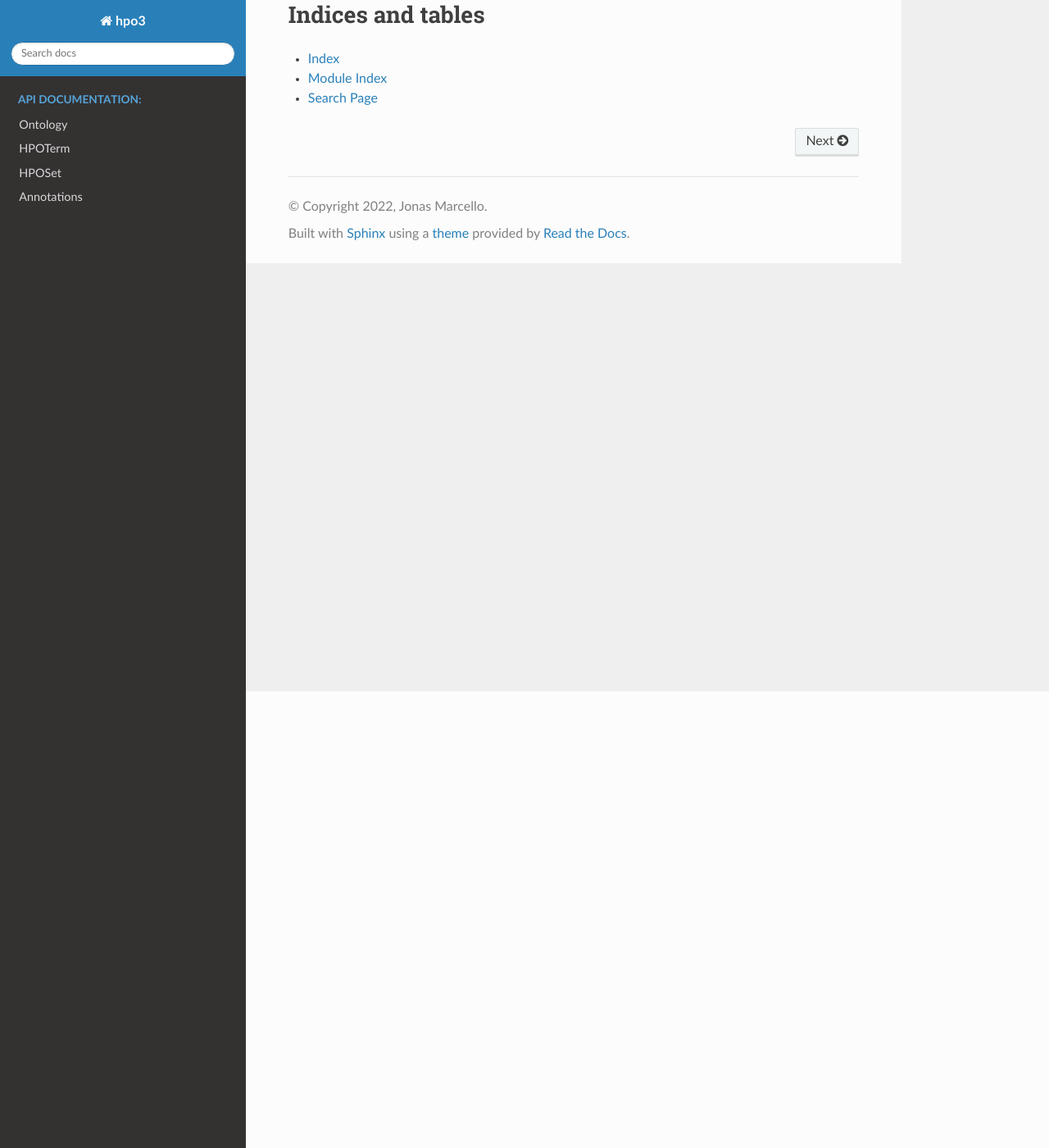
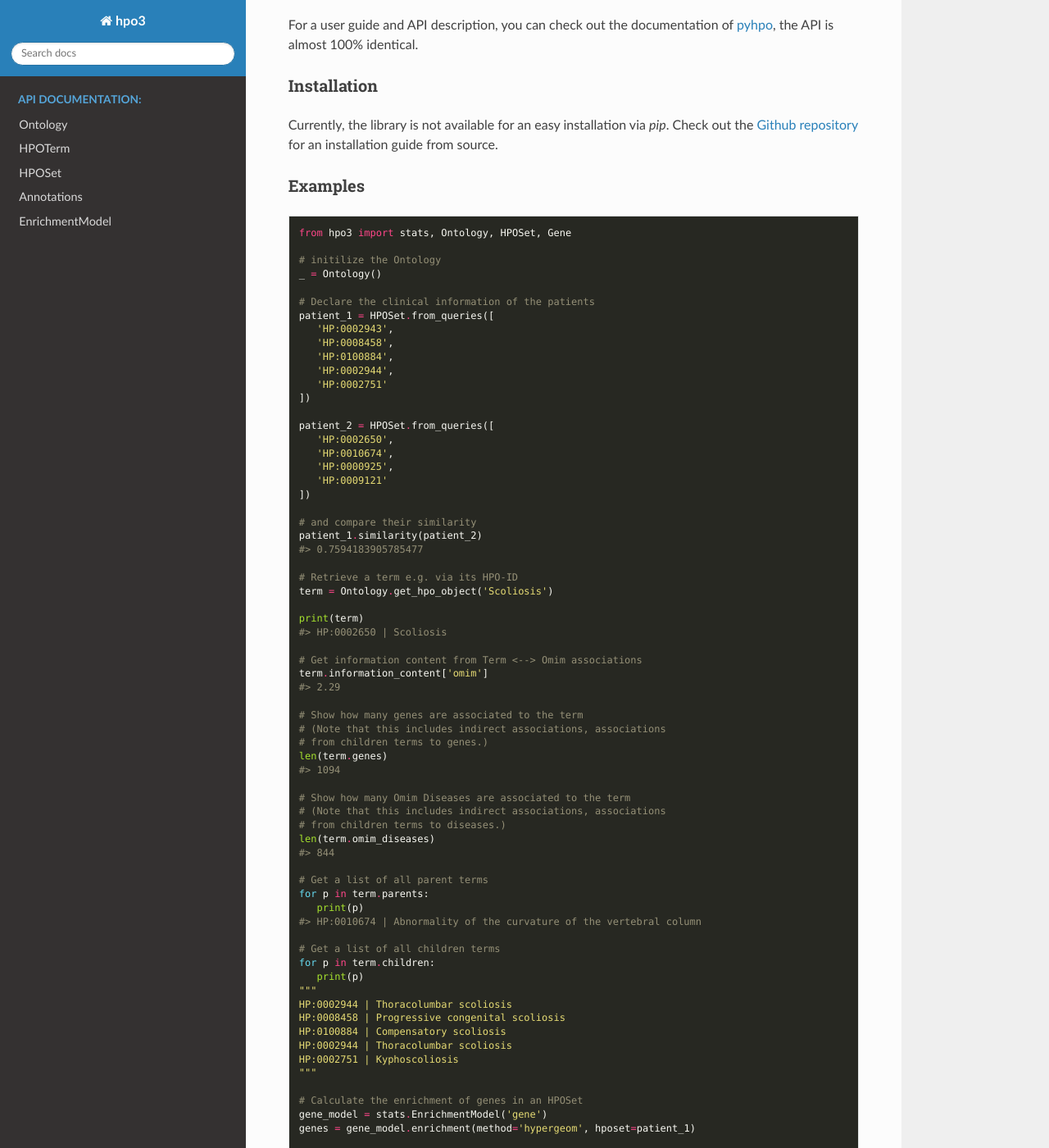
Before and after one commit to anergictcell/hpo3, a Sphinx documentation site: the page built from docs/index.rst, in a window 1280 px wide and 1400 px high, scrolled down 557 px. Shown: the whole window at 82% size. Built offline with Sphinx 7.4.7 and the Read the Docs theme 2.0.0, drawn with Linux system fonts in a browser that asks for light colours; some of the changed text lies outside the part shown.

Commit message:
Update docs and to hpo v0.7.1

```diff
--- a/Cargo.toml
+++ b/Cargo.toml
@@ -10,6 +10,6 @@ crate-type = ["cdylib"]
 
 [dependencies]
 pyo3 = { version = "0.18.0", features = ["extension-module"] }
-hpo = "0.4.0"
+hpo = "0.7.1"
 rayon = "1.6.1"
 once_cell = "1.17"
--- /dev/null
+++ b/docs/enrichment.rst
@@ -0,0 +1,6 @@
+EnrichmentModel
+===============
+
+.. autoclass:: hpo3.stats.EnrichmentModel
+   :members:
+   :inherited-members:
--- a/docs/index.rst
+++ b/docs/index.rst
@@ -16,14 +16,194 @@ Welcome to hpo3's documentation!
    hpoterm
    hposet
    annotations
+   enrichment
 
 HPO3
 ----
 
-:math:`HPO_3`. is a Python module
+:math:`HPO_3`. is a Python module to work with the Human Phenotype Ontology (HPO). It can calculate similarities between individual terms or between sets of terms. It can also calculate the enrichment of gene or disease associations to a set of HPO terms.
 
-.. automodule:: hpo3
-   :members:
+This library aims to be a drop-in replacement for `pyhpo <https://pypi.org/project/pyhpo/>`_, but is written in Rust and thus much much faster. Batchwise operations can also utilize multithreading, increasing the performance even more.
+
+For a user guide and API description, you can check out the documentation of `pyhpo <https://pypi.org/project/pyhpo/>`_, the API is almost 100% identical.
+
+Installation
+~~~~~~~~~~~~
+Currently, the library is not available for an easy installation via `pip`. Check out the `Github repository <https://github.com/anergictcell/hpo3>`_ for an installation guide from source.
+
+
+Examples
+~~~~~~~~
+
+.. code-block:: python
+
+   from hpo3 import stats, Ontology, HPOSet, Gene
+
+   # initilize the Ontology
+   _ = Ontology()
+
+   # Declare the clinical information of the patients
+   patient_1 = HPOSet.from_queries([
+      'HP:0002943',
+      'HP:0008458',
+      'HP:0100884',
+      'HP:0002944',
+      'HP:0002751'
+   ])
+
+   patient_2 = HPOSet.from_queries([
+      'HP:0002650',
+      'HP:0010674',
+      'HP:0000925',
+      'HP:0009121'
+   ])
+
+   # and compare their similarity
+   patient_1.similarity(patient_2)
+   #> 0.7594183905785477
+
+   # Retrieve a term e.g. via its HPO-ID
+   term = Ontology.get_hpo_object('Scoliosis')
+
+   print(term)
+   #> HP:0002650 | Scoliosis
+
+   # Get information content from Term <--> Omim associations
+   term.information_content['omim']
+   #> 2.29
+
+   # Show how many genes are associated to the term
+   # (Note that this includes indirect associations, associations
+   # from children terms to genes.)
+   len(term.genes)
+   #> 1094
+
+   # Show how many Omim Diseases are associated to the term
+   # (Note that this includes indirect associations, associations
+   # from children terms to diseases.)
+   len(term.omim_diseases)
+   #> 844
+
+   # Get a list of all parent terms
+   for p in term.parents:
+      print(p)
+   #> HP:0010674 | Abnormality of the curvature of the vertebral column
+
+   # Get a list of all children terms
+   for p in term.children:
+      print(p)
+   """
+   HP:0002944 | Thoracolumbar scoliosis
+   HP:0008458 | Progressive congenital scoliosis
+   HP:0100884 | Compensatory scoliosis
+   HP:0002944 | Thoracolumbar scoliosis
+   HP:0002751 | Kyphoscoliosis
+   """
+
+   # Calculate the enrichment of genes in an HPOSet
+   gene_model = stats.EnrichmentModel('gene')
+   genes = gene_model.enrichment(method='hypergeom', hposet=patient_1)
+
+   print(genes[0])
+   # >> {'enrichment': 5.729299915113426e-05, 'fold': 33.12427184466019, 'count': 3, 'item': 5351}
+
+   # get the `Gene` object from the `item` id field
+   gene = Gene.get(genes[0]["item"])
+   gene.name
+   # >> 'PLOD1'
+
+
+`HPO3` shines even more when it comes to batchwise operations:
+
+
+**Calculate the pairwise similarity of the HPOSets from all genes**
+
+.. code-block:: python
+
+   import itertools
+   from hpo3 import Ontology, HPOSet, helper
+
+   Ontology()
+
+   gene_sets = [g.hpo_set() for g in Ontology.genes]
+   gene_set_combinations = [
+      (a[0], a[1]) for a in itertools.combinations(gene_sets, 2)
+   ]
+
+   similarities = helper.set_batch_similarity(
+      gene_set_combinations[0:1000],  # only calculating for for 1000 comparisons to save time
+      kind="omim",
+      method="graphic",
+      combine="funSimAvg"
+   )
+
+
+**Calculate the similarity of of a patient's HPO term to all diseases**
+
+.. code-block:: python
+
+   import itertools
+   from hpo3 import Ontology, HPOSet, helper
+
+   Ontology()
+
+   patient_1 = HPOSet.from_queries([
+      'HP:0002943',
+      'HP:0008458',
+      'HP:0100884',
+      'HP:0002944',
+      'HP:0002751'
+   ])
+
+   # casting the gene set to a list to main order for later lookups
+   genes = list(Ontology.genes)
+   comparisons = [(patient_1, g.hpo_set()) for g in genes]
+
+   similarities = helper.set_batch_similarity(
+      comparisons,
+      kind="omim",
+      method="graphic",
+      combine="funSimAvg"
+   )
+
+   # Get most similar gene
+   top_score = max(similarities)
+   genes[similarities.index(top_score)]
+   # >> <Gene (POP1)>
+
+
+**Calculate the disease enrichment for every gene's HPOSet**
+
+.. code-block:: python
+
+   import itertools
+   from hpo3 import Ontology, HPOSet, helper
+
+   Ontology()
+
+   # casting the gene set to a list to main order for later lookups
+   genes = list(Ontology.genes)
+   gene_sets = [g.hpo_set() for g in genes]
+
+   enrichments = helper.batch_disease_enrichment(gene_sets)
+   print(f"The most enriched disease for {genes[0]} is {enrichments[0][0]}")
+
+
+**Or vice versa (genes enriched for every disease)**
+
+.. code-block:: python
+
+   import itertools
+   from hpo3 import Ontology, HPOSet, helper
+
+   Ontology()
+
+   # casting the gene set to a list to main order for later lookups
+   diseases = list(Ontology.omim_diseases)
+   disease_sets = [d.hpo_set() for d in diseases]
+
+   enrichments = helper.batch_gene_enrichment(disease_sets)
+   print(f"The most enriched gene for {diseases[0]} is {enrichments[0][0]}")
 
 
 Indices and tables
```
Also changed, not shown: 5 other files.
